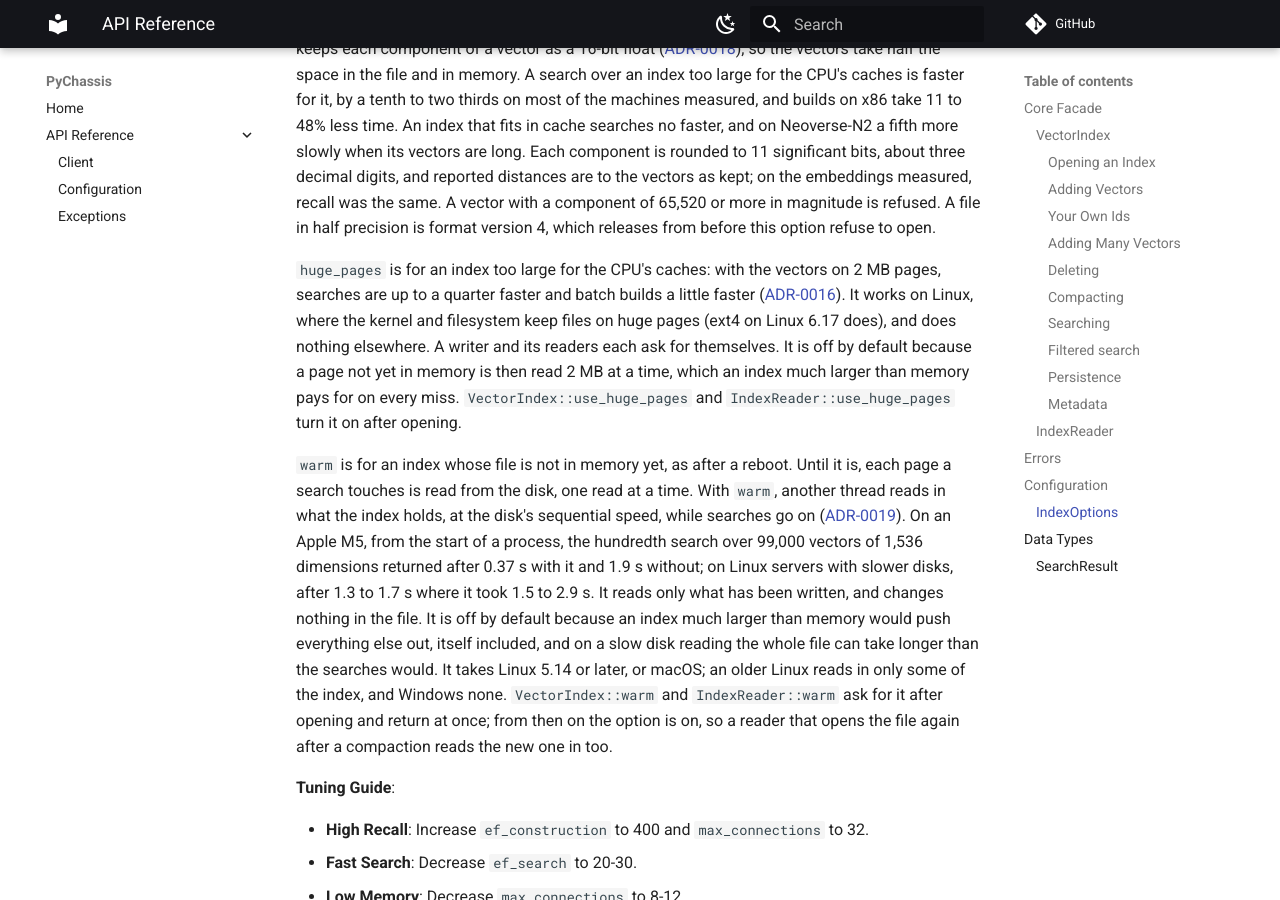
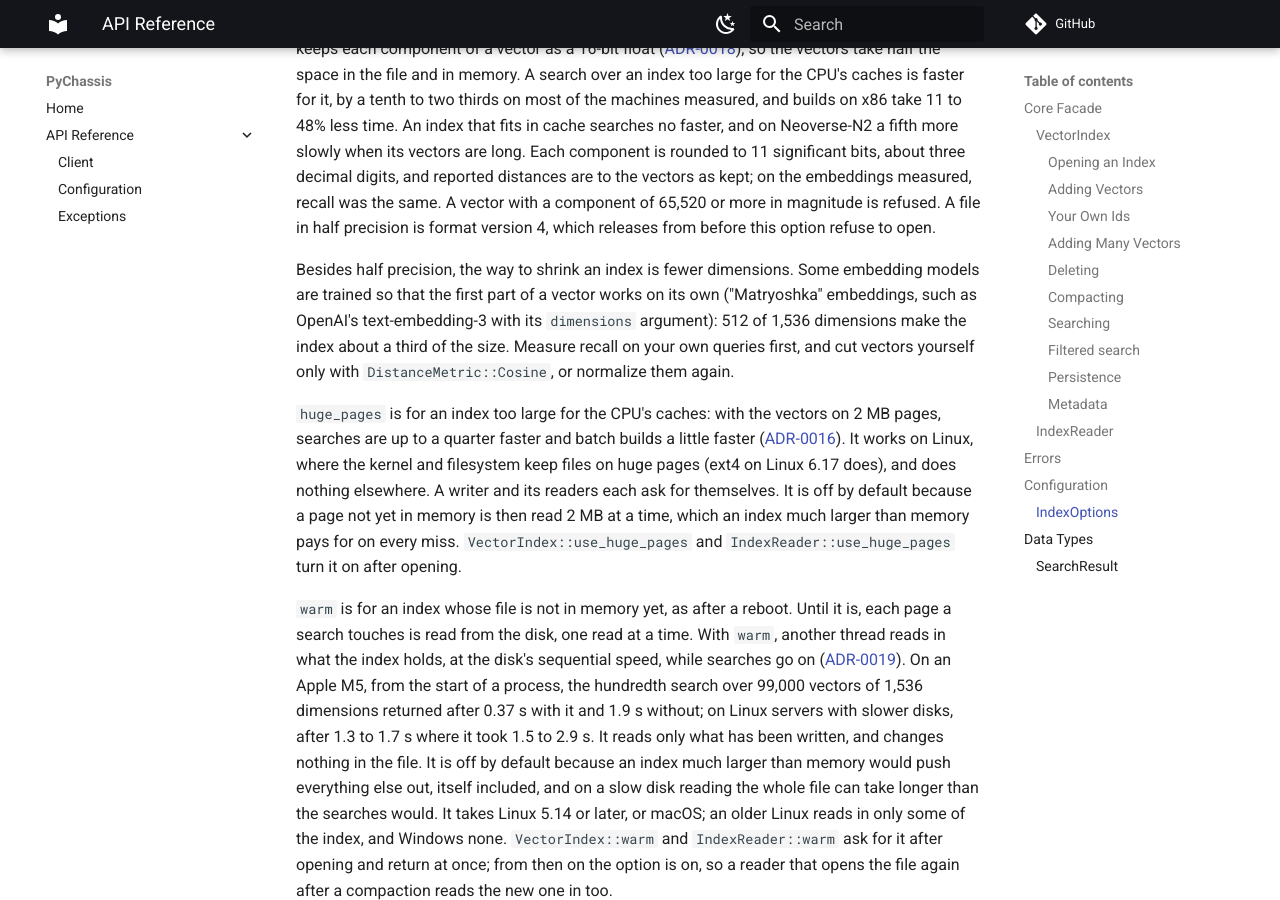
Before and after one commit to tanvincible/chassis, an MkDocs documentation site: the page built from docs/src/guide/api-reference.md, in a window 1280 px wide and 900 px high, scrolled down 4887 px. Built offline with MkDocs 1.6.1 and Material for MkDocs 9.7.7, drawn with Linux system fonts in a browser that asks for light colours; comment, search, counter and statistics services are not loaded.

Commit message:
docs: smaller files with fewer dimensions

```diff
--- a/docs/src/guide/api-reference.md
+++ b/docs/src/guide/api-reference.md
@@ -236,6 +236,12 @@ distances are to the vectors as kept; on the embeddings measured, recall was the
 with a component of 65,520 or more in magnitude is refused. A file in half precision is format
 version 4, which releases from before this option refuse to open.
 
+Besides half precision, the way to shrink an index is fewer dimensions. Some embedding models are
+trained so that the first part of a vector works on its own ("Matryoshka" embeddings, such as
+OpenAI's text-embedding-3 with its `dimensions` argument): 512 of 1,536 dimensions make the index
+about a third of the size. Measure recall on your own queries first, and cut vectors yourself only
+with `DistanceMetric::Cosine`, or normalize them again.
+
 `huge_pages` is for an index too large for the CPU's caches: with the vectors on 2 MB pages,
 searches are up to a quarter faster and batch builds a little faster
 ([ADR-0016](../adr/016-huge-pages-on-request.md)). It works on Linux, where the kernel and
```
Also changed, not shown: pychassis/docs/user-guide/performance.md (+11 -0 lines).
